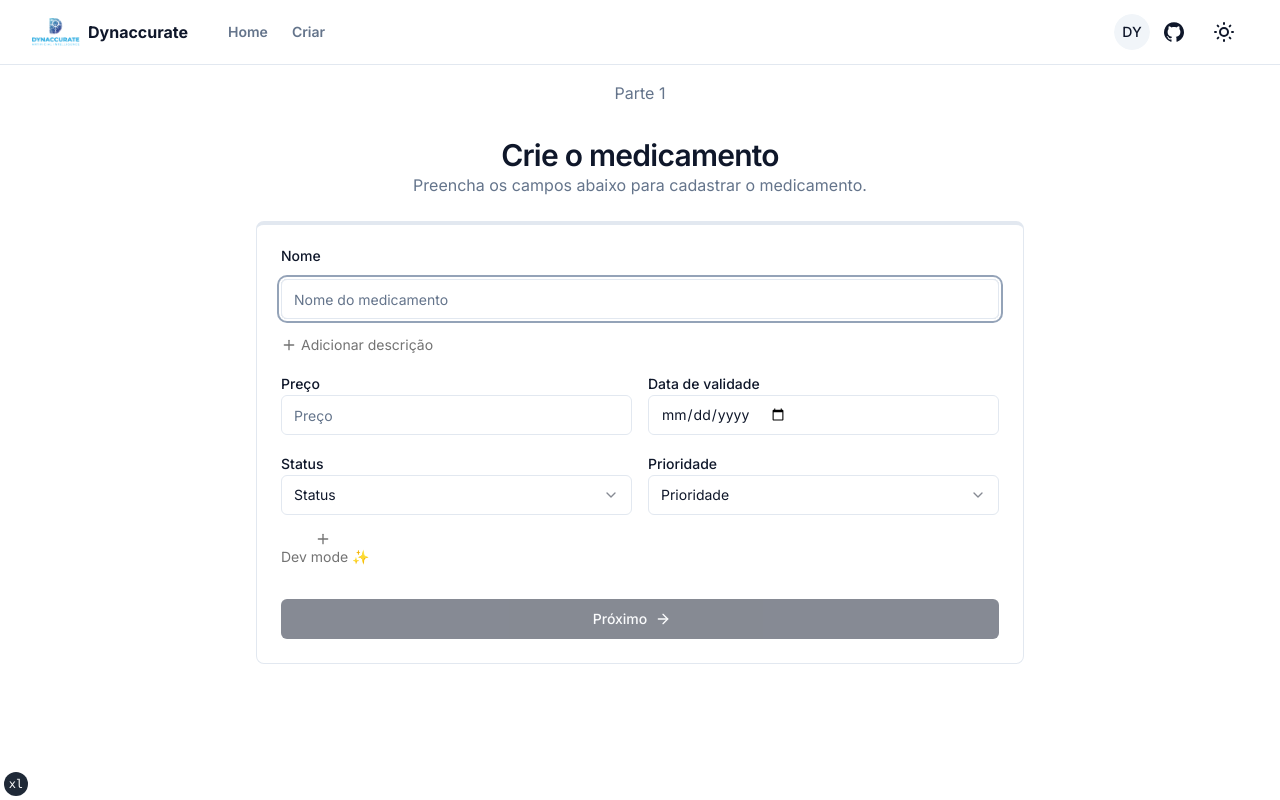
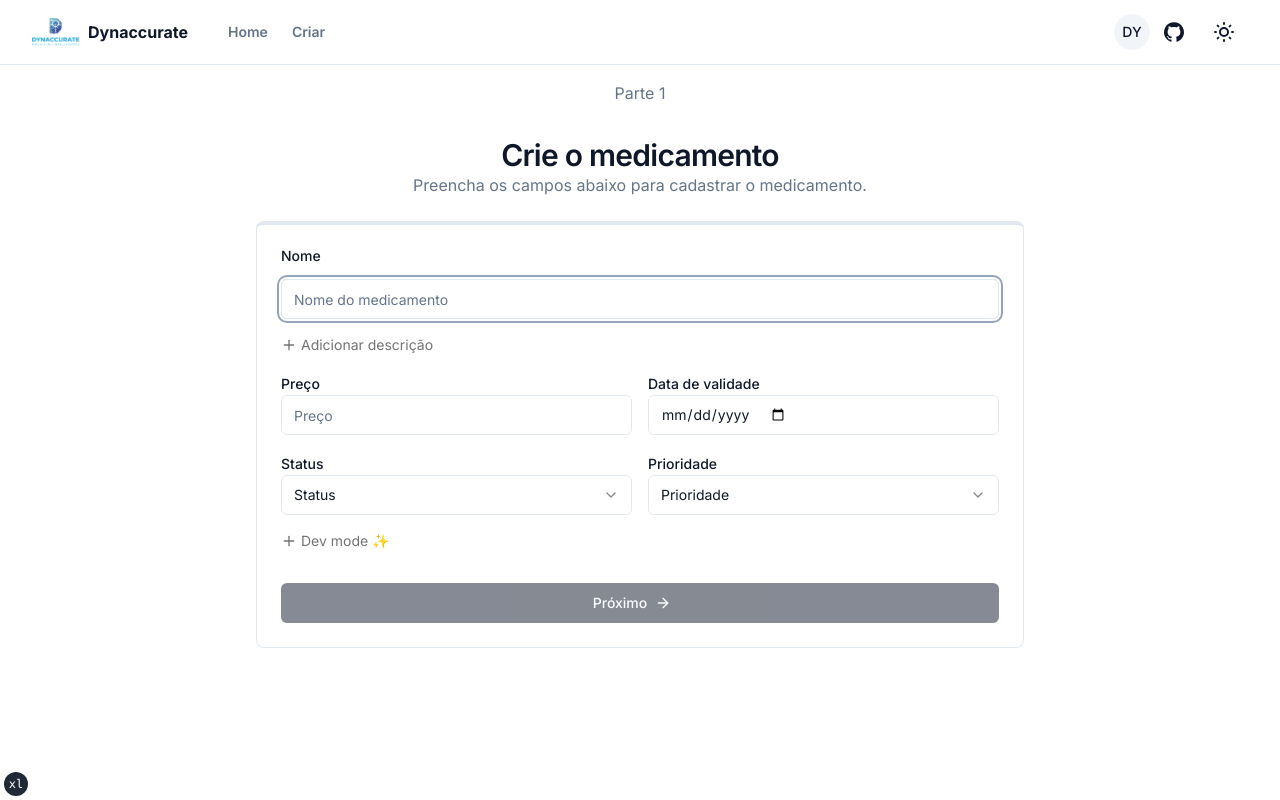
Before and after one commit to ocoiel/desafio-dynaccurate-frontend, a Next.js app: page /new in a window 1280 px wide. Built offline with nearby package versions, Linux system fonts and the light colour scheme.

Commit message:
fix: icon position

```diff
--- a/app/new/page.tsx
+++ b/app/new/page.tsx
@@ -243,7 +243,7 @@ export default function CreateMedicament() {
             </div>
             <span
               onClick={() => setViewDevMode(!viewDevMode)}
-              className="mt-4 flex w-fit cursor-pointer flex-col items-center gap-x-4 text-left text-sm text-neutral-500 transition-colors duration-100 hover:text-neutral-400"
+              className="mt-4 flex w-fit cursor-pointer items-center justify-start text-left text-sm text-neutral-500 transition-colors duration-100 hover:text-neutral-400"
             >
               {viewDevMode ? (
                 <>
@@ -252,8 +252,7 @@ export default function CreateMedicament() {
                 </>
               ) : (
                 <>
-                  <Icons.add className="mr-1 h-4 w-4" />{" "}
-                  <span>Dev mode ✨</span>
+                  <Icons.add className="mr-1 h-4 w-4" /> Dev mode ✨
                 </>
               )}
             </span>
```
